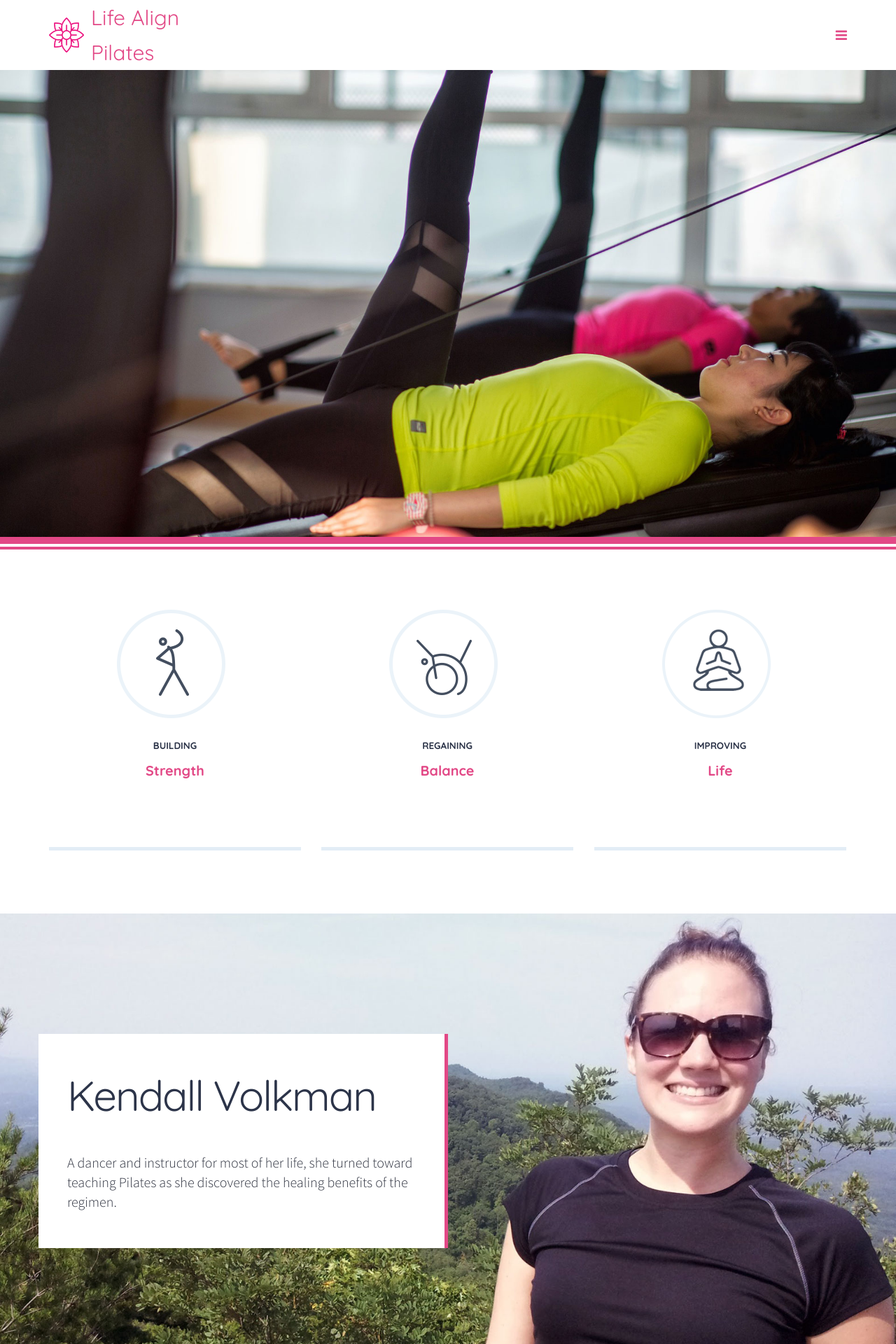
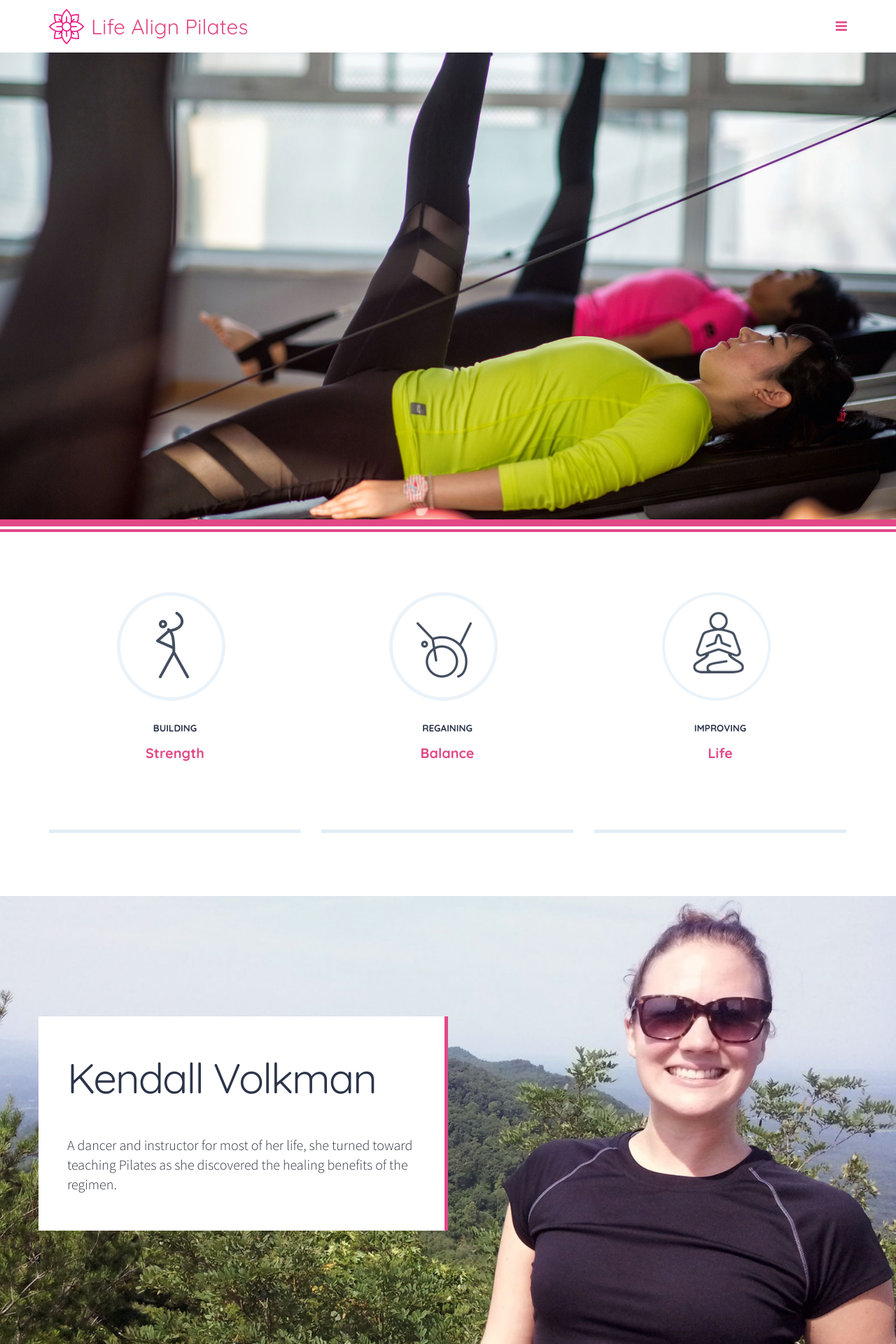
Before and after one commit to lifealignpilates/lifealignpilates.github.io, a Jekyll site: the page built from index.html, in a window 1280 px wide. Shown: the top 1920 px of the page at 70% size. Built offline with Jekyll 4.4.1, drawn with Linux system fonts in a browser that asks for light colours; some web fonts are replaced.

Commit message:
Fix site title

```diff
--- a/_includes/header.html
+++ b/_includes/header.html
@@ -6,7 +6,7 @@
         <div class="logo-wrapper">
           <a href="/" id="site-logo" title="Life Align Pilates" rel="home">
             <img src="/assets/images/lifealign-logo-flower.png" alt="Life Align Pilates" style="height:70px;width:70px;float:left;vertical-align:middle" />
-            <span style="display:block;font-size:30px;line-height:70px;margin-left:80px;width:220px">Life Align Pilates</span>
+            <span style="display:block;font-size:30px;line-height:70px;margin-left:80px;width:250px">Life Align Pilates</span>
           </a>
         </div>
         <!-- Menu -->
@@ -24,7 +24,7 @@
         <div id="mobile-logo" class="logo">
           <a href="/" id="site-logo-mobile" title="Life Align Pilates" rel="home">
             <img src="/assets/images/lifealign-logo-flower.png" alt="Life Align Pilates" style="height:50px;width:50px;float:left;vertical-align:middle" />
-            <span style="display:block;font-size:30px;line-height:50px;margin-left:60px;width:220px">Life Align Pilates</span>
+            <span style="display:block;font-size:30px;line-height:50px;margin-left:60px;width:250px">Life Align Pilates</span>
           </a>
         </div>
         <a href="#" id="mobile-navigation-btn"><i class="fa fa-bars"></i></a>
```
